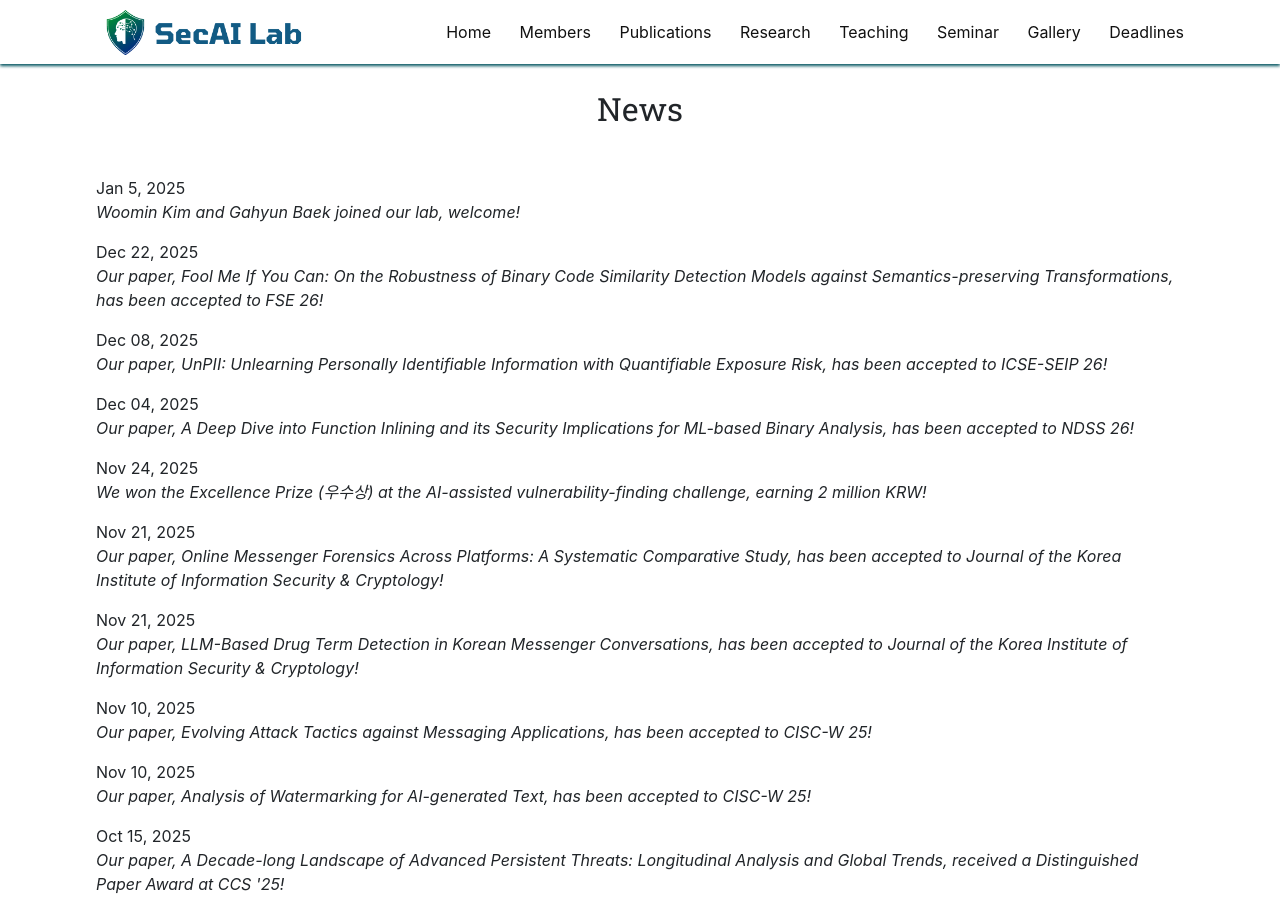
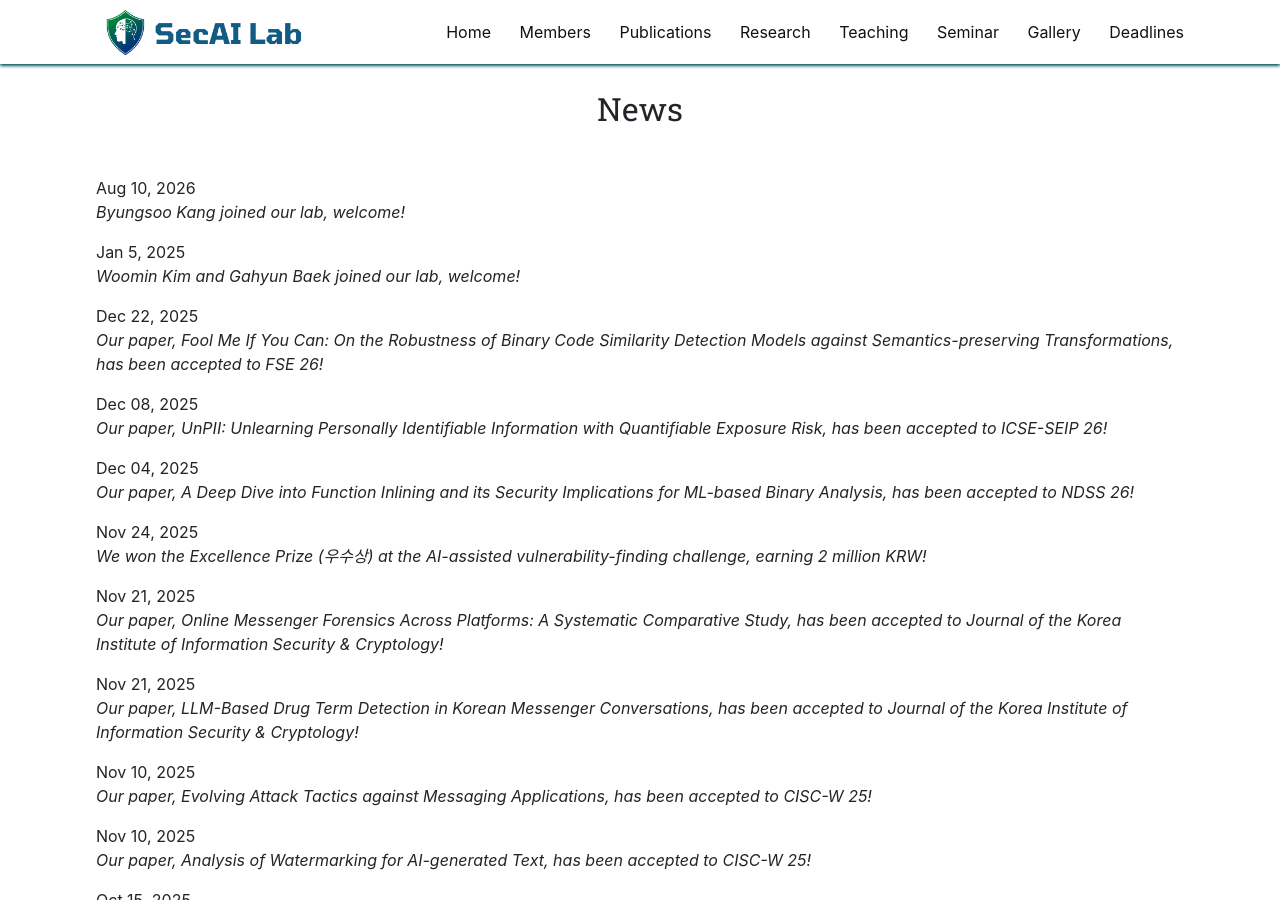
Before and after one commit to SecAI-Lab/secai-lab.github.io, a Jekyll site: the page built from pages/news.md, in a window 1280 px wide and 900 px high. Built offline with Jekyll 4.4.1, drawn with Linux system fonts in a browser that asks for light colours; nearby versions of some CDN libraries; some of the changed lines change nothing that is shown.

Commit message:
news updated

```diff
--- a/_data/news.yml
+++ b/_data/news.yml
@@ -1,6 +1,10 @@
+- date: Aug 10, 2026
+  headline: "Byungsoo Kang joined our lab, welcome!"
+  id: 0
+
 - date: Jan 5, 2025
   headline: "Woomin Kim and Gahyun Baek joined our lab, welcome!"
-  id: 0
+  id: 1
 
 - date: Dec 22, 2025
   headline: "Our paper, Fool Me If You Can: On the Robustness of Binary Code Similarity Detection Models against Semantics-preserving Transformations, has been accepted to FSE 26!"
@@ -16,31 +20,31 @@
 
 - date: Nov 24, 2025
   headline: "We won the Excellence Prize (우수상) at the AI-assisted vulnerability-finding challenge, earning 2 million KRW!"
-  id: 1
+  id: 2
 
 - date: Nov 21, 2025
   headline: "Our paper, Online Messenger Forensics Across Platforms: A Systematic Comparative Study, has been accepted to Journal of the Korea Institute of Information Security & Cryptology!"
-  id: 1
+  id: 2
 
 - date: Nov 21, 2025
   headline: "Our paper, LLM-Based Drug Term Detection in Korean Messenger Conversations, has been accepted to Journal of the Korea Institute of Information Security & Cryptology!"
-  id: 1
+  id: 2
 
 - date: Nov 10, 2025
   headline: "Our paper, Evolving Attack Tactics against Messaging Applications, has been accepted to CISC-W 25!"
-  id: 1
+  id: 2
 
 - date: Nov 10, 2025
   headline: "Our paper, Analysis of Watermarking for AI-generated Text, has been accepted to CISC-W 25!"
-  id: 1
+  id: 2
 
 - date: Oct 15, 2025
   headline: "Our paper, A Decade-long Landscape of Advanced Persistent Threats: Longitudinal Analysis and Global Trends, received a Distinguished Paper Award at CCS '25!"
-  id: 1
+  id: 2
 
 - date: Sep 22, 2025
   headline: "Our paper, Rescuing the Unpoisoned: Efficient Defense against Knowledge Corruption Attacks on RAG Systems, has been accepted to ACSAC 25!"
-  id: 1
+  id: 2
 
 - date: Aug 18, 2025
   headline: "Our paper, On the Learnability, Robustness, and Adaptability of Deep Learning Models for Obfuscation-applied Code, has been accepted to SURE 25!"
```
